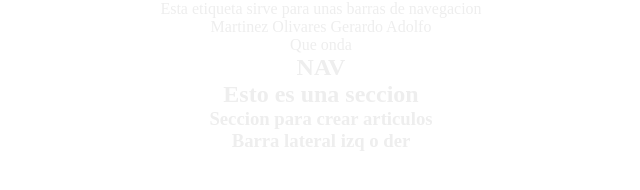
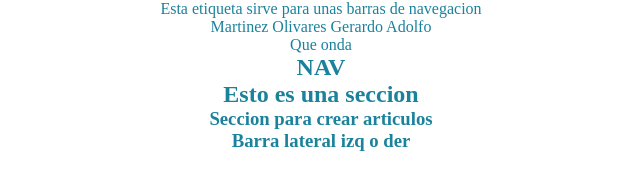
Before and after one commit to GerardoMartinez2002/4IV8-PSW-MARTINEZ-OLIVARES-GERARDO-ADOLFO, a plain HTML site: page index.html in a window 1280 px wide. Shown: the whole page, without its empty margins (319-959 px from the left). Drawn offline with Linux system fonts and the light colour scheme.

Commit message:
link css

```diff
--- a/CSS/masterStyle.css
+++ b/CSS/masterStyle.css
@@ -1,7 +1,7 @@
 *{
     padding: 0;
     margin: 0;
-    color: #eee;
+    color: rgb(27, 130, 156);
     text-align: center;
 
 }
@@ -9,3 +9,8 @@
 html, body{
     background-color: white;
 }
+.main-container{
+    border: 4px solid rgb(red, green, blue);
+    border-radius: 20px;
+    margin: 10 rem;
+}
--- a/index.html
+++ b/index.html
@@ -3,7 +3,7 @@
 <head>
 
 <title>Mi primera pagina en HTML 5 </title>
-<link rel="stylesheet" href="./CSS/masterStyle.css"
+<link rel="stylesheet" href="CSS/masterStyle.css"
 </head>
 <body>
 <div class="main-container">
```
